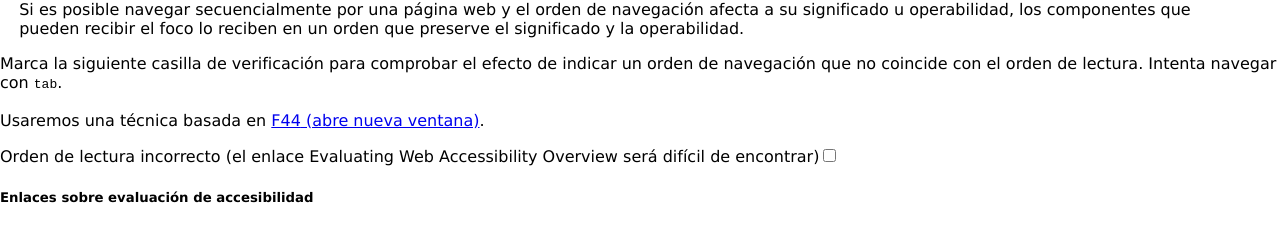
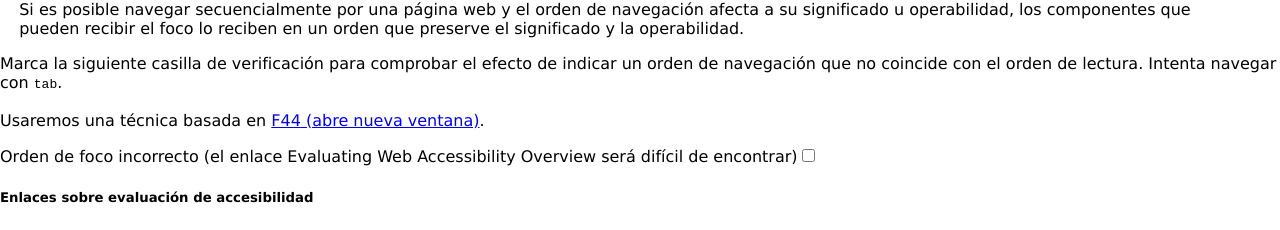
Before and after one commit to nvdaes/weba11y, a React (Create React App) app: page / in a window 1280 px wide. Shown: the part 6107-6337 px from the top of the page. Built offline with nearby package versions, Linux system fonts and the light colour scheme.

Commit message:
Improve grammar

```diff
--- a/src/components/complex/focusOrder.js
+++ b/src/components/complex/focusOrder.js
@@ -14,7 +14,7 @@ contents="Orden del foco" /> (nivel A)</h4>
 		<p>Marca la siguiente casilla de verificación para comprobar el efecto de indicar un orden de navegación que no coincide con el orden de lectura. Intenta navegar con <kbd>tab</kbd>.</p>
 		<p>Usaremos una técnica basada en <ExternalLink href="https://www.w3.org/WAI/WCAG21/Techniques/failures/F44.html" hrefLang="en" contents="F44" />.</p>
 		<form aria-labelledby="focusOrder">
-		<label>Orden de lectura incorrecto (el enlace <span lang="en">Evaluating Web Accessibility Overview</span> será difícil de encontrar)
+		<label>Orden de foco incorrecto (el enlace <span lang="en">Evaluating Web Accessibility Overview</span> será difícil de encontrar)
 		<input type="checkbox" 		onChange={handleChange}
 		/>
 		</label>
--- a/src/components/complex/statusMessages.js
+++ b/src/components/complex/statusMessages.js
@@ -56,7 +56,7 @@ const [reportResults, setReportResults] = useState("status");
 		<>
 		<h4 id="statusMessages">Criterio 4.1.3. <ExternalLink href="https://www.w3.org/TR/WCAG21/#status-messages" contents="Mensajes de estado" /> (nivel AA)</h4>
 		<blockquote>
-		<p>Para contenido implementado mediante lenguajes de marcado, los mensajes de estado pueden ser interpretados por distintas herramientas tecnológicas por medio del rol o las propiedades, de modo que puedan ser mostrados al usuario por las tecnologías de apoyo sin recibir el foco.</p>
+		<p>Para contenido implementado mediante lenguajes de marcado, los mensajes de estado pueden ser interpretados por distintas herramientas tecnológicas mediante el rol o las propiedades, de modo que puedan ser mostrados al usuario por las tecnologías de apoyo sin recibir el foco.</p>
 		</blockquote>
 		<form aria-labelledby="statusMessages" onSubmit={handleSubmit} onReset={handleReset}>
 		<Checkbox label="Silenciar indicación de resultados" onChange={handleCheckboxChange} />		<label>Introducir texto para buscar muebles (requerido):
```
